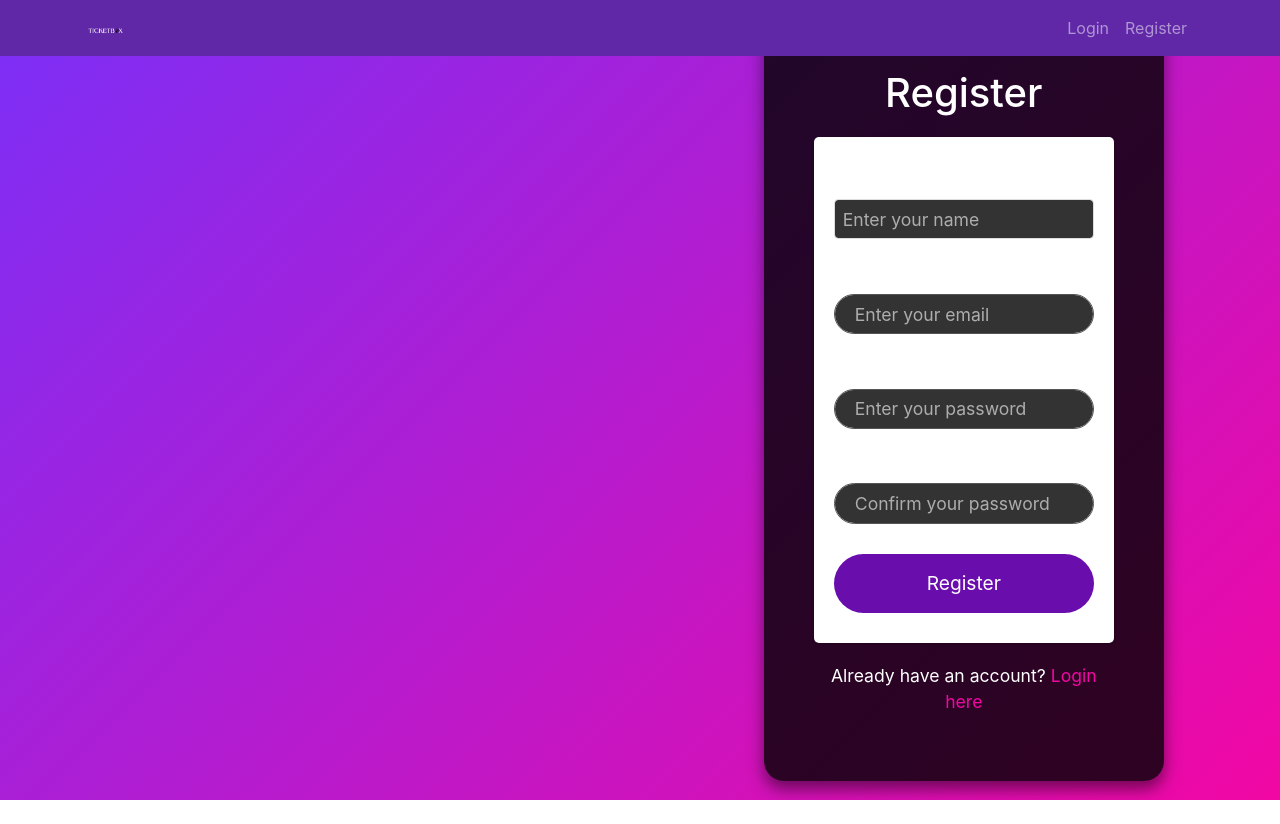
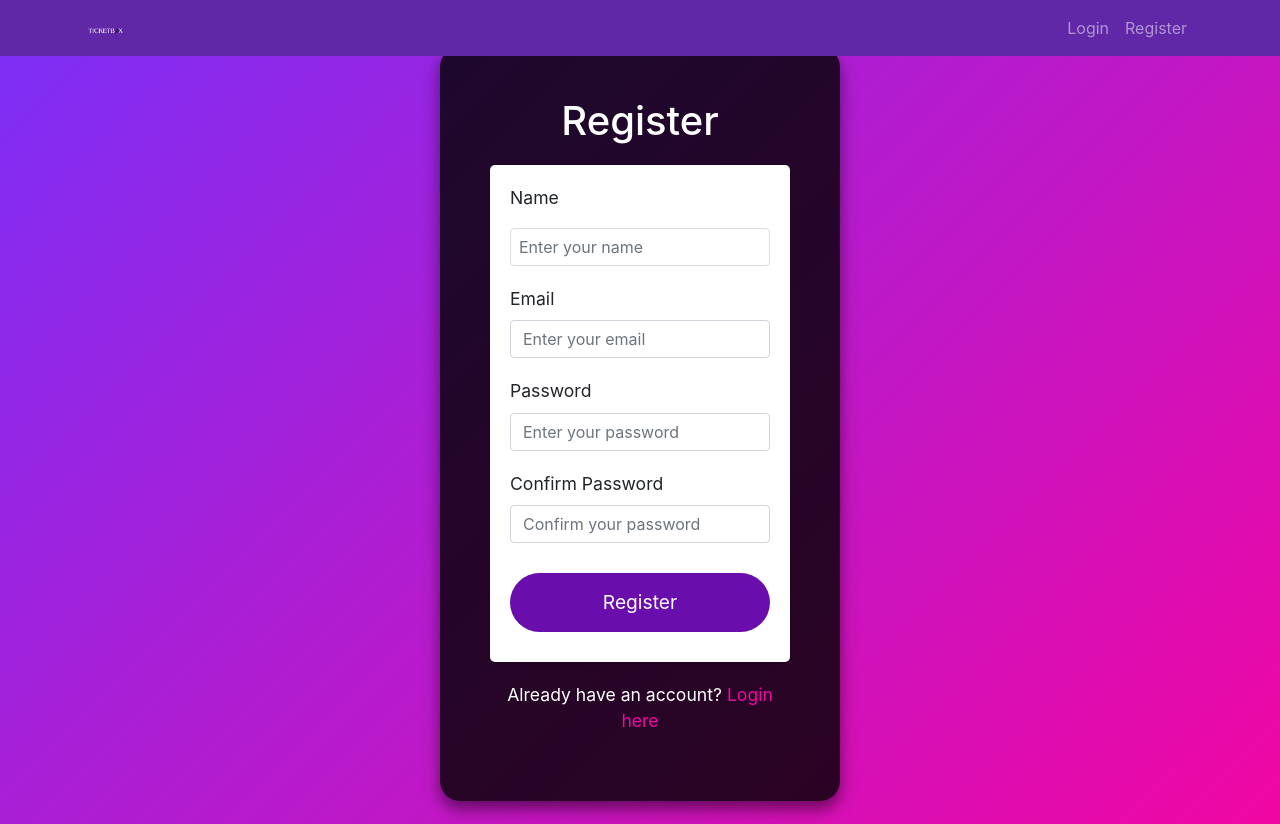
Before and after one commit to itzreiii/midExam-lecWebProg, a PHP site: page /auth/register.php in a window 1280 px wide. Before the commit the page ends 800 px from the top, so only its background shows below. Run offline with PHP 8.4, Linux system fonts and the light colour scheme.

Commit message:
kotak login dan register udah ditengahin

```diff
--- a/lec/auth/register.php
+++ b/lec/auth/register.php
@@ -88,10 +88,8 @@
     margin: 0;
     padding: 0;
     min-height: 100vh;
-    display: flex;
     justify-content: center;
     align-items: center;
-    color: #ffffff;
 }
 
 .wrapper {
@@ -104,7 +102,7 @@
 
 .main-container {
     text-align: center;
-    background-color: rgba(0, 0, 0, 0.8); /* Ubah warna background menjadi lebih gelap */
+    background-color: rgba(0, 0, 0, 0.8);
     padding: 50px;
     border-radius: 20px;
     box-shadow: 0 8px 16px rgba(0, 0, 0, 0.5);
@@ -141,30 +139,27 @@
 }
 
 .form-label {
-    color: #ffffff; /* Ubah warna label menjadi putih */
     font-size: 1.1rem;
     margin-bottom: 8px;
 }
 
-.form-control {
-    background-color: #333; /* Ubah warna background form menjadi lebih gelap */
-    border: 1px solid #555; /* Ubah border form menjadi lebih gelap */
-    color: #fff;
+/* .form-control {
+    background-color: #333;
+    border: 1px solid #555;
     padding: 12px 20px;
     border-radius: 50px;
     font-size: 1.1rem;
 }
 
 .form-control:focus {
-    background-color: #444; /* Ubah warna saat form di fokus */
+    background-color: #444;
     border-color: #777;
-    color: #fff;
-    box-shadow: 0 0 0 0.2rem rgba(106, 13, 173, 0.25);
+    box-shadow: 0 0 0 0.2rem white;
 }
 
 .form-control::placeholder {
-    color: rgba(255, 255, 255, 0.6); /* Sesuaikan warna placeholder */
-}
+    color: rgba(255, 255, 255, 0.6);
+} */
 
 .btn-custom {
     padding: 15px 30px;
@@ -283,7 +278,7 @@
             </form>
 
             <div class="links-section">
-                <p>
+                <p style="color: white;">
                     Already have an account? <a href="login.php">Login here</a>
                 </p>
             </div>
--- a/lec/user/edit-profile.php
+++ b/lec/user/edit-profile.php
@@ -151,6 +151,7 @@
         box-shadow: 0 0 20px rgba(206, 21, 218, 0.7), 0 0 30px rgba(206, 21, 218, 0.6), 0 0 40px rgba(206, 21, 218, 0.5);
     }
 
+
     @media only screen and (max-width: 768px) {
         .card-body p, .form-label {
             font-size: 16px;
@@ -172,11 +173,11 @@
         <div class="card-body">
             <form action="edit-profile.php" method="POST">
                 <div class="form-group">
-                    <label for="username" class="form-label">Username:</label>
+                    <label for="username" class="form-label"><p style="color: black;">Username:</p></label>
                     <input type="text" id="username" class="form-control" name="name" value="<?php echo htmlspecialchars($user['name']); ?>" required>
                 </div>
                 <div class="form-group pb-3">
-                    <label for="email" class="form-label">Email:</label>
+                    <label for="email" class="form-label"><p style="color: black;">Email:</p></label>
                     <input type="email" id="email" class="form-control" name="email" value="<?php echo htmlspecialchars($user['email']); ?>" required>
                 </div>
                 <button type="submit" class="btn btn-primary w-10">Update Profile</button>
```
Also changed, not shown: lec/auth/login.php (+9 -12 lines).
